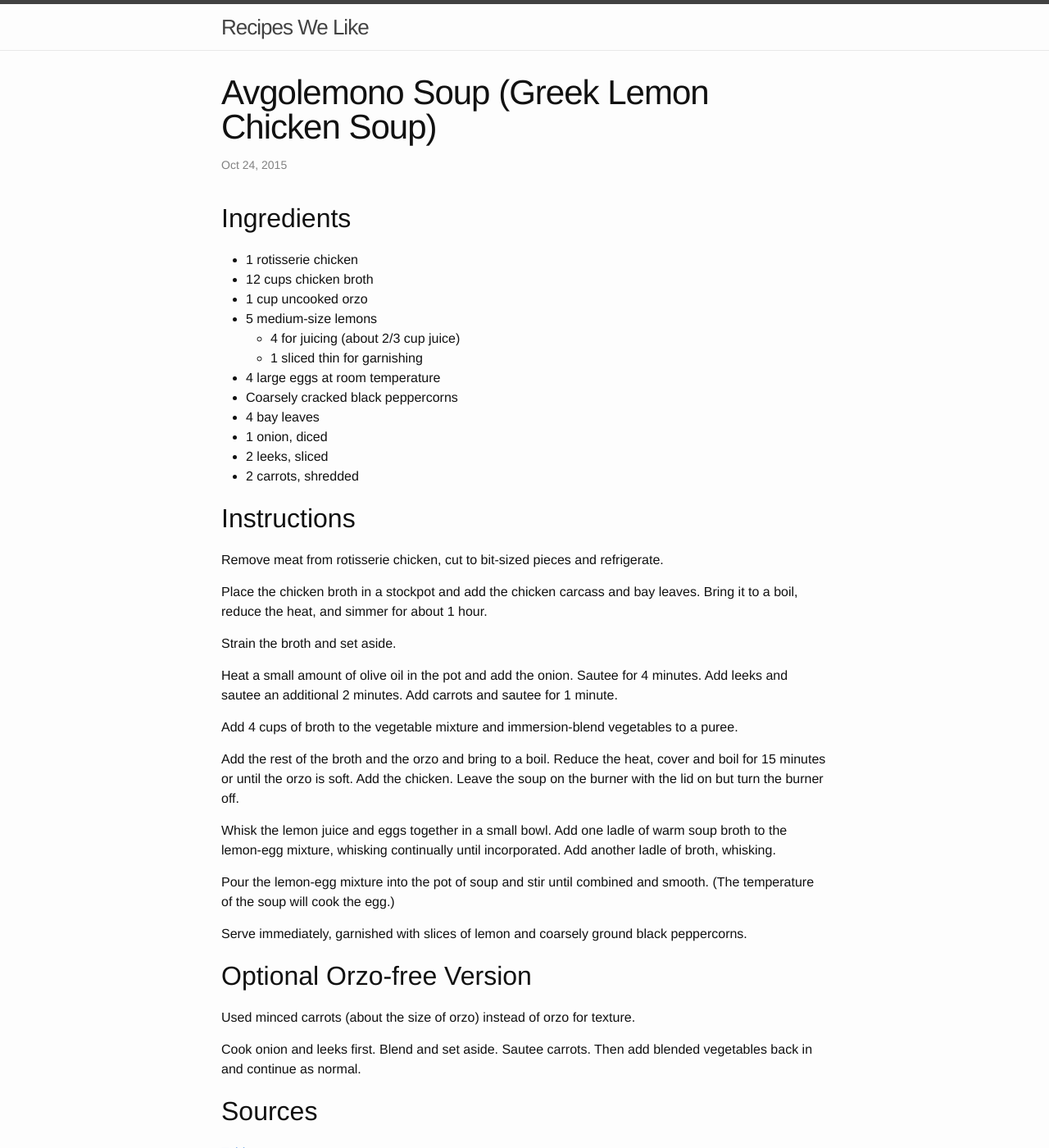
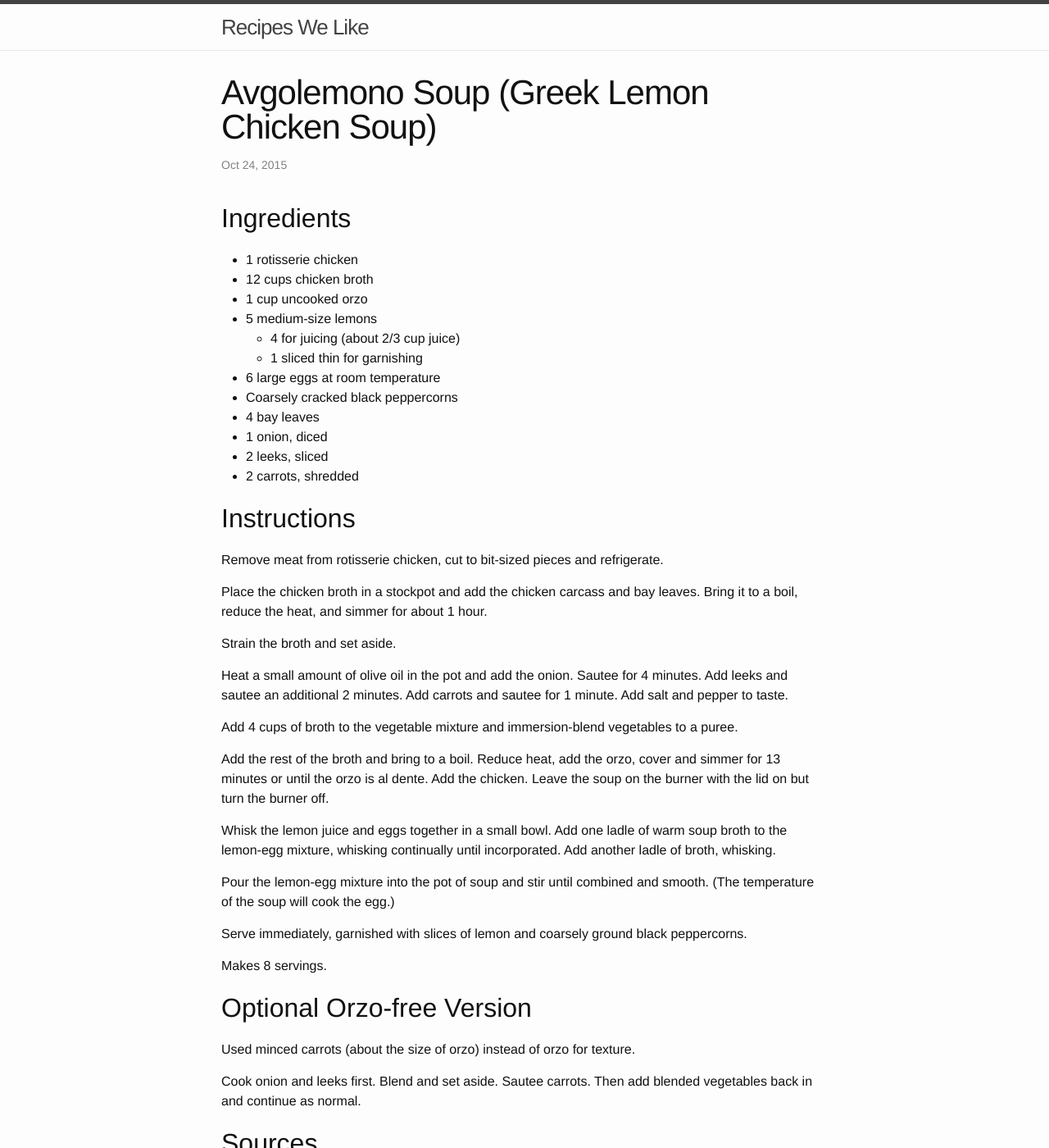
Before and after one commit to ardell/recipes, a Jekyll site: the page built from _posts/2015-10-24-avgolemono-soup.markdown, in a window 1280 px wide and 1400 px high. Shown: the whole window at 82% size. Built offline with Jekyll 4.4.1, drawn with Linux system fonts in a browser that asks for light colours.

Commit message:
Update avgolemono.

```diff
--- a/_posts/2015-10-24-avgolemono-soup.markdown
+++ b/_posts/2015-10-24-avgolemono-soup.markdown
@@ -13,7 +13,7 @@ Ingredients
 - 5 medium-size lemons
   - 4 for juicing (about 2/3 cup juice)
   - 1 sliced thin for garnishing
-- 4 large eggs at room temperature
+- 6 large eggs at room temperature
 - Coarsely cracked black peppercorns
 - 4 bay leaves
 - 1 onion, diced
@@ -32,13 +32,13 @@ Strain the broth and set aside.
 
 Heat a small amount of olive oil in the pot and add the onion. Sautee for 4
 minutes. Add leeks and sautee an additional 2 minutes. Add carrots and sautee
-for 1 minute.
+for 1 minute. Add salt and pepper to taste.
 
 Add 4 cups of broth to the vegetable mixture and immersion-blend vegetables to
 a puree.
 
-Add the rest of the broth and the orzo and bring to a boil. Reduce the heat,
-cover and boil for 15 minutes or until the orzo is soft. Add the chicken. Leave
+Add the rest of the broth and bring to a boil. Reduce heat, add the orzo, cover
+and simmer for 13 minutes or until the orzo is al dente. Add the chicken. Leave
 the soup on the burner with the lid on but turn the burner off.
 
 Whisk the lemon juice and eggs together in a small bowl. Add one ladle of warm
@@ -50,6 +50,8 @@ smooth. (The temperature of the soup will cook the egg.)
 
 Serve immediately, garnished with slices of lemon and coarsely ground black
 peppercorns.
+
+Makes 8 servings.
 
 Optional Orzo-free Version
 --------------------------
```
